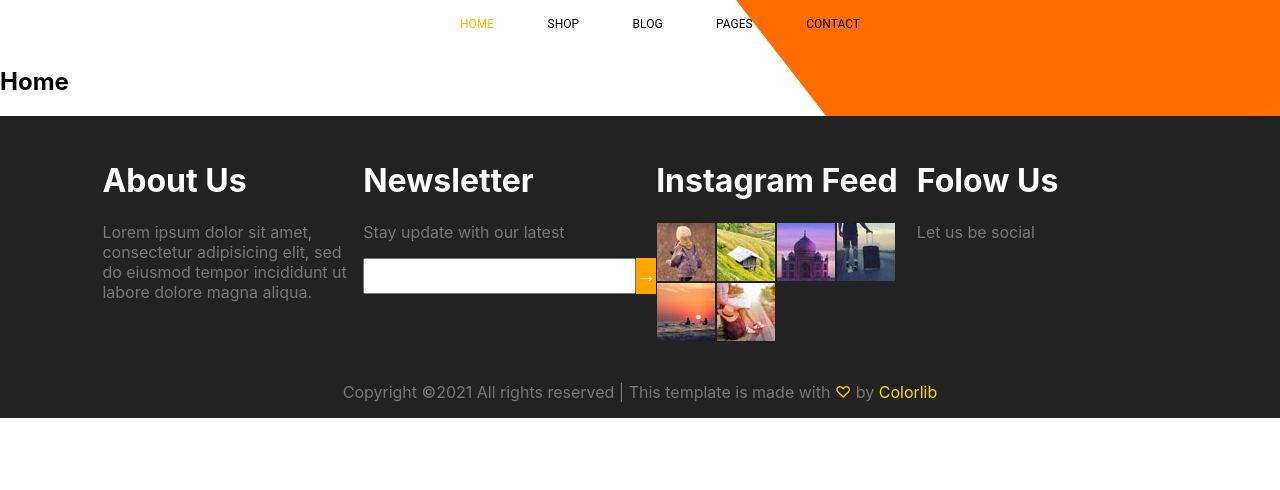
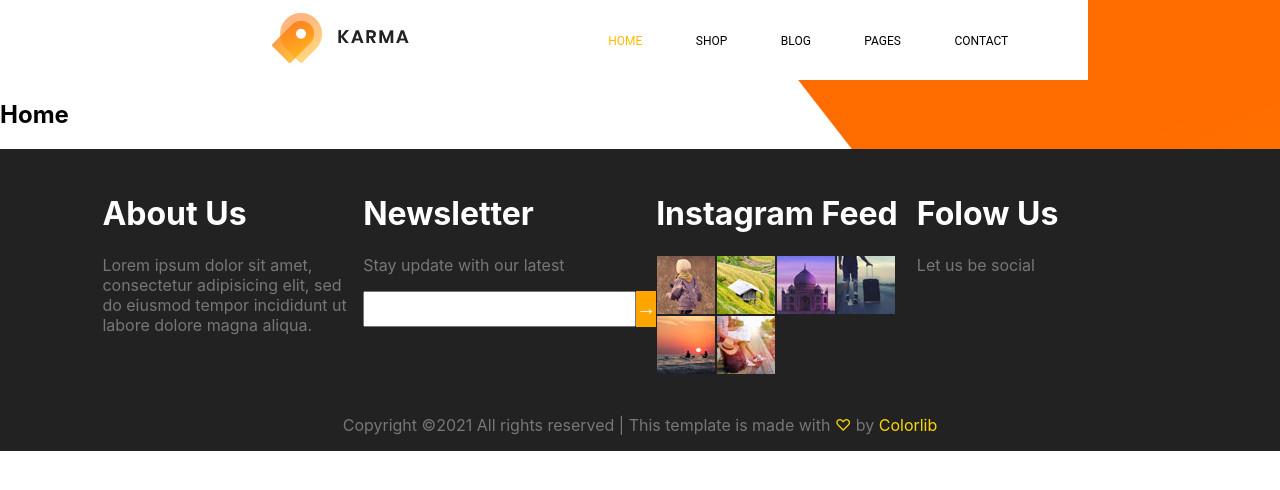
Before and after one commit to mexell96/karma-shop, a React (Create React App) app: page / in a window 1280 px wide. Shown: the top 490 px of the page. Built offline with nearby package versions, Linux system fonts and the light colour scheme.

Commit message:
added logo to navbar

```diff
--- a/src/navbar/Navbar.jsx
+++ b/src/navbar/Navbar.jsx
@@ -1,10 +1,15 @@
 import React from "react";
 import { NavLink } from "react-router-dom";
 import classes from "./Navbar.module.css";
+import logo from "../images/Navbar/logo.png";
 
 export const Navbar = () => {
   return (
     <nav className={classes.nav}>
+      <div>
+        <img src={logo} alt="logo" />
+      </div>
+      <div>
         <ul className={classes.ul}>
           <li className={classes.li}>
             <NavLink
@@ -48,6 +53,7 @@ export const Navbar = () => {
             </NavLink>
           </li>
         </ul>
+      </div>
     </nav>
   );
 };
--- a/src/navbar/Navbar.module.css
+++ b/src/navbar/Navbar.module.css
@@ -22,5 +22,10 @@ li {
 }
 .nav {
   display: flex;
-  justify-content: center;
+  justify-content: space-around;
+  align-items: center;
+  background: white;
+  width: 70%;
+  height: 80px;
+  margin: 0 auto;
 }
```
Also changed, not shown: src/images/Navbar/logo.png (added). Lines whose indentation alone changed are shown as unchanged.
